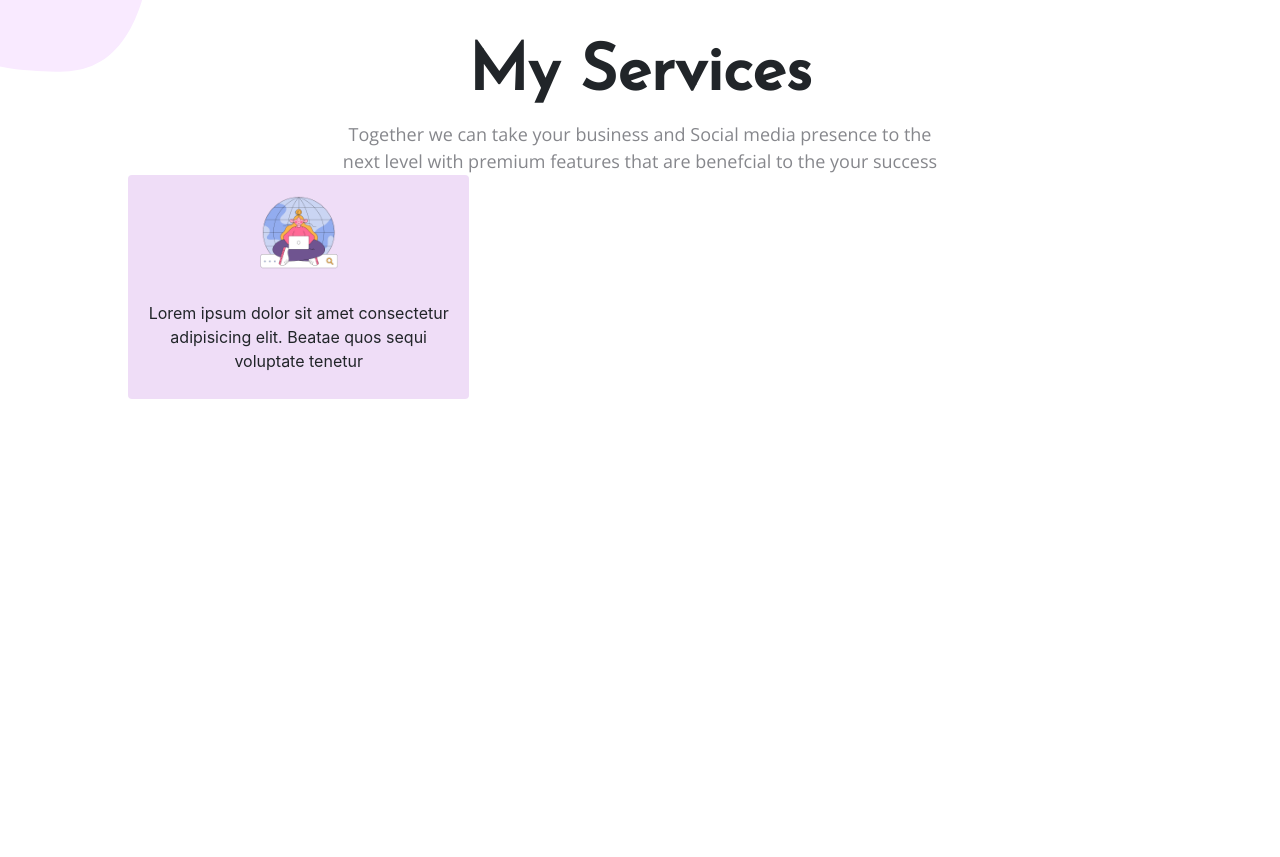
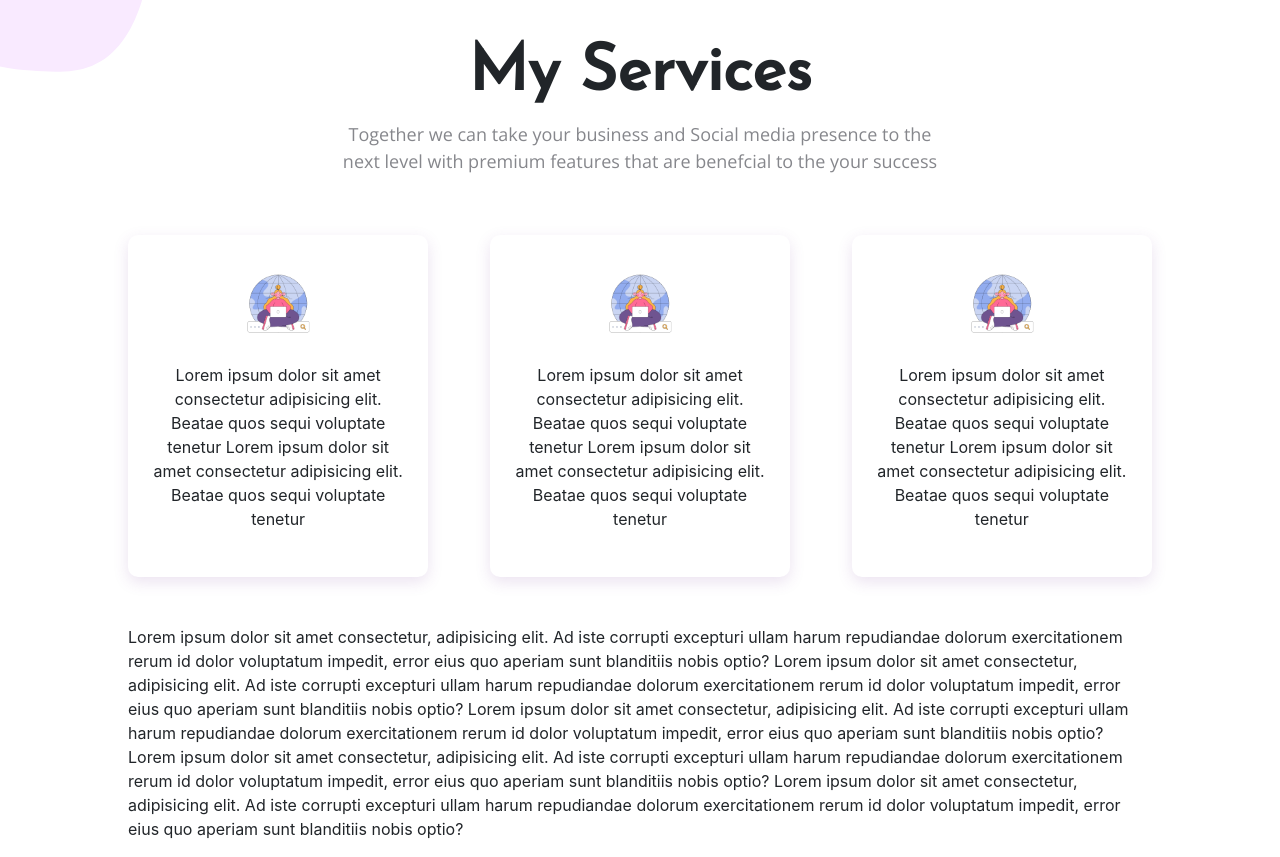
Before and after one commit to Sam-kayode/SMP, a Nuxt app: page / in a window 1280 px wide. Shown: the part 1128-1985 px from the top of the page. Before the commit the page ends 1527 px from the top, so only its background shows below. Built offline with nearby package versions, Linux system fonts and the light colour scheme.

Commit message:
add card styles

```diff
--- a/pages/index.vue
+++ b/pages/index.vue
@@ -59,11 +59,54 @@
             />
             <p>
               Lorem ipsum dolor sit amet consectetur adipisicing elit. Beatae
-              quos sequi voluptate tenetur
+              quos sequi voluptate tenetur Lorem ipsum dolor sit amet
+              consectetur adipisicing elit. Beatae quos sequi voluptate tenetur
+            </p>
+          </div>
+          <div class="card">
+            <img
+              src="~/static/images/services/management.png"
+              alt=""
+              class="card-img"
+            />
+            <p>
+              Lorem ipsum dolor sit amet consectetur adipisicing elit. Beatae
+              quos sequi voluptate tenetur Lorem ipsum dolor sit amet
+              consectetur adipisicing elit. Beatae quos sequi voluptate tenetur
+            </p>
+          </div>
+          <div class="card">
+            <img
+              src="~/static/images/services/management.png"
+              alt=""
+              class="card-img"
+            />
+            <p>
+              Lorem ipsum dolor sit amet consectetur adipisicing elit. Beatae
+              quos sequi voluptate tenetur Lorem ipsum dolor sit amet
+              consectetur adipisicing elit. Beatae quos sequi voluptate tenetur
             </p>
           </div>
         </div>
       </div>
+      <p class="mt-5">
+        Lorem ipsum dolor sit amet consectetur, adipisicing elit. Ad iste
+        corrupti excepturi ullam harum repudiandae dolorum exercitationem rerum
+        id dolor voluptatum impedit, error eius quo aperiam sunt blanditiis
+        nobis optio? Lorem ipsum dolor sit amet consectetur, adipisicing elit.
+        Ad iste corrupti excepturi ullam harum repudiandae dolorum
+        exercitationem rerum id dolor voluptatum impedit, error eius quo aperiam
+        sunt blanditiis nobis optio? Lorem ipsum dolor sit amet consectetur,
+        adipisicing elit. Ad iste corrupti excepturi ullam harum repudiandae
+        dolorum exercitationem rerum id dolor voluptatum impedit, error eius quo
+        aperiam sunt blanditiis nobis optio? Lorem ipsum dolor sit amet
+        consectetur, adipisicing elit. Ad iste corrupti excepturi ullam harum
+        repudiandae dolorum exercitationem rerum id dolor voluptatum impedit,
+        error eius quo aperiam sunt blanditiis nobis optio? Lorem ipsum dolor
+        sit amet consectetur, adipisicing elit. Ad iste corrupti excepturi ullam
+        harum repudiandae dolorum exercitationem rerum id dolor voluptatum
+        impedit, error eius quo aperiam sunt blanditiis nobis optio?
+      </p>
     </div>
   </div>
 </template>
@@ -266,18 +309,22 @@ export default {
     .cards {
       display: grid;
       grid-template-columns: 1fr 1fr 1fr;
+      grid-gap:6%;
+      margin-top: 60px;
       .card {
         text-align: center;
         border: none;
-        padding:10px;
-        background-color: #efddf7;
+        padding: 30px 20px;
+        background-color: #ffffff;
+        border-radius: 10px;
+        box-shadow: rgba(118, 62, 153, 0.15) 0px 5px 15px;
         .card-img {
           width: 30%;
-          margin:auto;
+          margin: auto;
         }
         p {
-          font-size:16px;
-          margin-top:20px;
+          font-size: 16px;
+          margin-top: 20px;
         }
       }
     }
```
